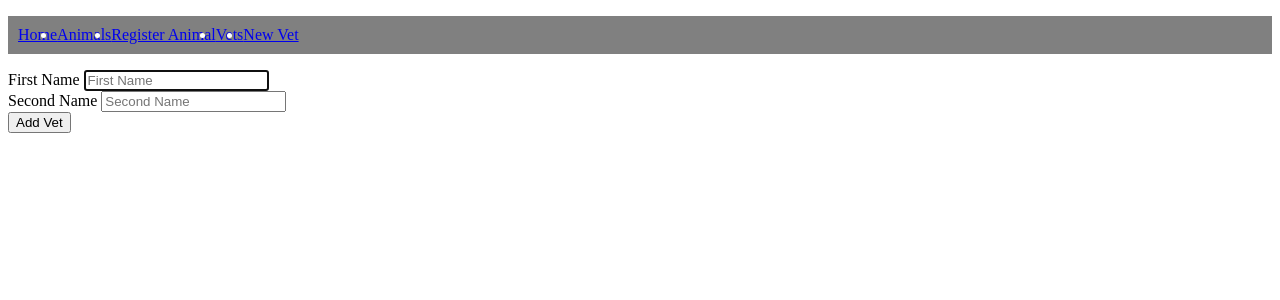
After one commit to DevMcClure/Python-Project---Vet-app, a Flask app: page /new/vet in a window 1280 px wide. The commit adds this page. Shown: the top 300 px of the page. Run offline with Flask 2, Linux system fonts and the light colour scheme; data that the repository does not hold is empty.

Commit message:
end of day tuesday commit

```diff
--- a/app.py
+++ b/app.py
@@ -1,11 +1,13 @@
 from flask import Flask, render_template
 from controllers.animals_controller import animals_blueprint
+from controllers.vets_controller import vets_blueprint
 
 app = Flask(__name__)
 
 
 
 app.register_blueprint(animals_blueprint)
+app.register_blueprint(vets_blueprint)
 
 @app.route('/')
 def home():
--- /dev/null
+++ b/controllers/static/style.css
@@ -0,0 +1,6 @@
+.menu{
+    display: flex;
+    padding: 10px;
+    background-color: grey;
+    color: white;
+  }
--- /dev/null
+++ b/controllers/vets_controller.py
@@ -0,0 +1,40 @@
+from flask import Flask, render_template, request, redirect
+from flask import Blueprint
+from repositories import animal_repository
+from repositories import vet_repository
+from models.animal import Animal
+from models.vet import Vet
+
+
+vets_blueprint = Blueprint("vets", __name__)
+
+@vets_blueprint.route("/vets")
+def vets():
+    vets = vet_repository.select_all()
+    return render_template("vets/vet_info.html", all_vets = vets)
+
+
+
+@vets_blueprint.route("/vet/<id>/delete", methods=['POST'])
+def delete_vet(id):
+    vet_repository.delete(id)
+    return redirect('/vets')
+
+
+
+@vets_blueprint.route("/new/vet", methods= ['GET'])
+def new_vet():
+    vets = vet_repository.select_all()
+    return render_template("vets/new_vet.html", all_vets = vets)
+
+
+
+@vets_blueprint.route("/vets",  methods=['POST'])
+def create_vet():
+    first_name = request.form['first_name']
+    second_name = request.form['second_name']
+
+    vet = Vet(first_name, second_name)
+
+    vet_repository.save(vet)
+    return redirect('/vets')
--- a/db/animal_manager.sql
+++ b/db/animal_manager.sql
@@ -22,5 +22,5 @@ CREATE TABLE animals (
     animal_assigned BOOLEAN,
     vet_id INTEGER NOT NULL,
         FOREIGN KEY (vet_id)
-            REFERENCES vets(id)
+            REFERENCES vets(id) ON DELETE CASCADE
 );
--- a/repositories/animal_repository.py
+++ b/repositories/animal_repository.py
@@ -42,7 +42,7 @@ def select(id):
 
     if result is not None:
         vet = vet_repository.select(result['vet_id'])
-        animal = Animal(result['animal_name'], vet, result['date_of_birth'], result['animal_type'], result['owner_contact'], result['treatment_notes'], result['id'])
+        animal = Animal(result['animal_name'], vet, result['date_of_birth'], result['animal_type'], result['owner_contact'], result['treatment_notes'], result['animal_assigned'], result['id'])
     return animal
 
 
--- a/repositories/vet_repository.py
+++ b/repositories/vet_repository.py
@@ -44,6 +44,12 @@ def delete_all():
     run_sql(sql)
 
 
+def delete(id):
+    sql = "DELETE  FROM vets WHERE id = ?"
+    values = [id]
+    run_sql(sql, values)
+
+
 
 
 def animals(vet):
@@ -57,3 +63,8 @@ def animals(vet):
         animal = Animal(row['animal_name'], row['vet_id'], row['date_of_birth'], row['animal_type'], row['owner_contact'], row['treatment_notes'], ['animal_assigned'], ['id'] )
         animals.append(animal)
     return animals
+
+
+
+# in the vet delete, use the animals"vet function" to get all animals for that vet. then update those animals so that their vet = None.
+# then delete the Vet
--- a/templates/animals/animal_info.html
+++ b/templates/animals/animal_info.html
@@ -8,7 +8,7 @@
     <p>{{animal.animal_type}}</p>
     <p>{{animal.owner_contact}}</p>
     <p>{{animal.treatment_notes}}</p>
-    <p><a href="/animal/{{animal.id}}/edit">Edit</a></p>
+    <p><a href="/animals/{{animal_id}}/edit">Edit</a></p>
 </div>
 
 {% endblock %}
--- a/templates/animals/index.html
+++ b/templates/animals/index.html
@@ -4,9 +4,9 @@
 {% for animal in all_animals %}
     <div class="animal">
         <div class = "content">
-            <a href="/animal/{{animal.id}}/info">Animal:{{animal.animal_name}}</a>
+            <a href="/animal/{{animal.id}}/info">Pet Name: {{animal.animal_name}}</a>
            <div class="Vet">
-               <p> Vet: {{animal.vet.first_name}} {{animal.vet.second_name}}</p>
+               <p> Assigned Vet: Dr. {{animal.vet.first_name}} {{animal.vet.second_name}}</p>
            </div>
            <div class="buttons">
 
--- a/templates/animals/register_animal.html
+++ b/templates/animals/register_animal.html
@@ -32,7 +32,7 @@
     </div>
 
     <div>
-        <label for="treatment_notes">D.O.B</label>
+        <label for="treatment_notes">Treatment Notes</label>
         <input type="text" id="treatment_notes"
         name="treatment_notes" placeholder="Treatment Notes" required>
     </div>
--- a/templates/base.html
+++ b/templates/base.html
@@ -15,6 +15,8 @@
         <li><a href="/">Home</a></li>
         <li><a href="/animals">Animals</a></li>
         <li><a href="/register/animal">Register Animal</a></li>
+        <li><a href="/vets">Vets</a></li>
+        <li><a href="/new/vet">New Vet</a></li>
       </ul>
     </nav>
   </header>
--- a/templates/index.html
+++ b/templates/index.html
@@ -1,4 +1,4 @@
 {% extends "base.html" %}
 {% block content %}
-Hello world!
+<h1>The Pet Sanctuary</h1>
 {% endblock %}
--- /dev/null
+++ b/templates/vets/new_vet.html
@@ -0,0 +1,30 @@
+{% extends "base.html" %}
+
+{% block content %}
+
+
+
+<form action="/vets" method="post">
+
+    <div>
+        <label for="first_name">First Name</label>
+        <input type="text" id="first_name"
+        name="first_name" placeholder="First Name"
+        required autofocus>
+    </div>
+
+    <div>
+        <label for="second_name">Second Name</label>
+        <input type="text" id="second_name"
+        name="second_name" placeholder="Second Name" required>
+    </div>
+
+
+
+
+    <button type="submit">Add Vet</button>
+
+
+</form>
+
+{% endblock %}
```
Also changed, not shown: controllers/animals_controller.py (+48 -8 lines), templates/animals/edit.html (+4 -4 lines), templates/vets/vet_info.html (added, +19 -0 lines), 1 other file.
